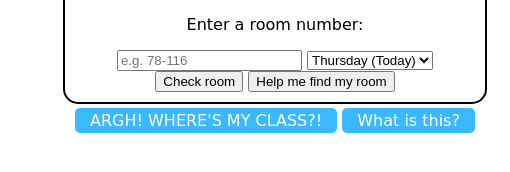
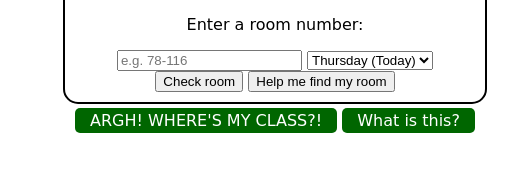
Before and after one commit to emilevictor/What-s-In-There, a plain HTML site: page index.html in a window 1280 px wide. Shown: the part 176-348 px from the top of the page, 365-875 px from the left. Drawn offline with Linux system fonts and the light colour scheme; no server answers; a web font is replaced by a local one.

Commit message:
Changing colours

```diff
--- a/css/stylesheet.css
+++ b/css/stylesheet.css
@@ -12,8 +12,8 @@ span.link {
 	padding-right:15px;
 	border-radius:5px;
 	border-width:0px;
-	border-color: #3BB9FF;
-	background-color: #3BB9FF;
+	border-color: #006600;
+	background-color: #006600;
 	border-style: solid;
 	margin: 7px auto;
 	cursor:pointer;
```
